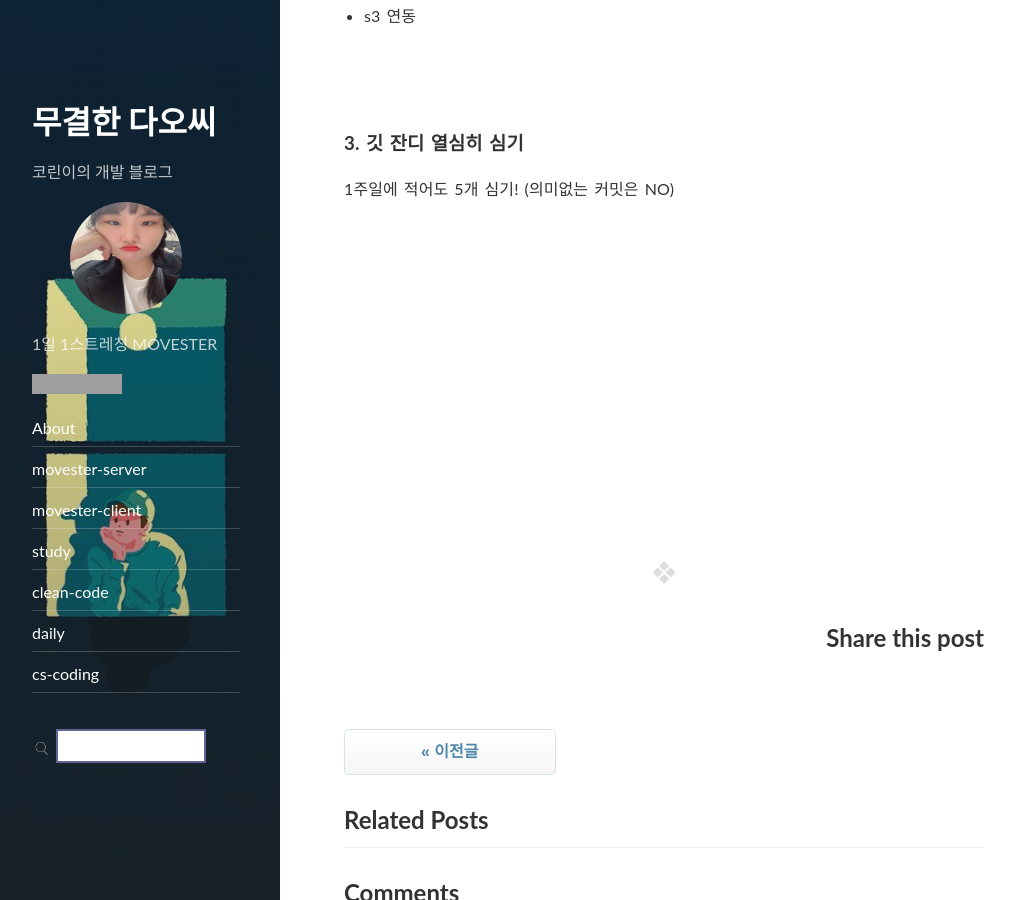
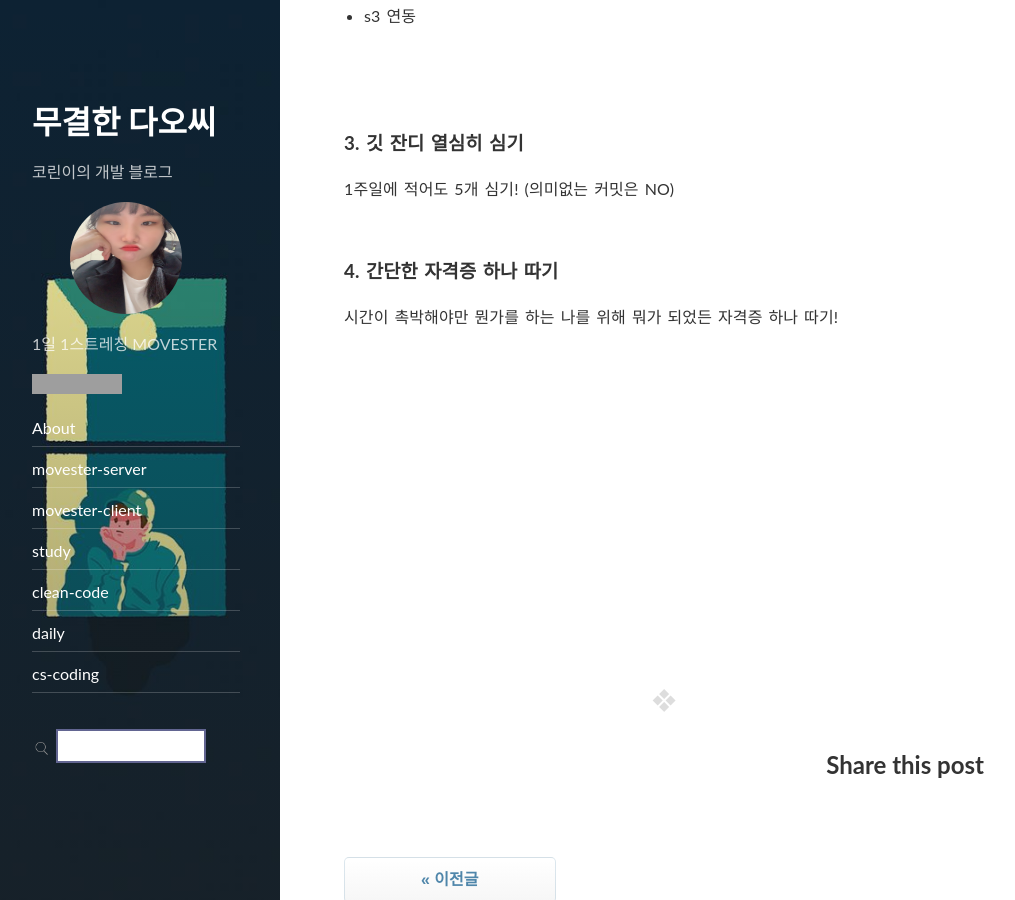
Before and after one commit to jnhro1/jnhro1.github.io, a Jekyll site: the page built from _posts/daily/2021-08-08-8월 목표 캘린더.md, in a window 1280 px wide and 900 px high, scrolled down 1150 px. Shown: the whole window, without its empty margins (8-1023 px from the left). Built offline with Jekyll 4.4.1, drawn with Linux system fonts in a browser that asks for light colours; nearby versions of some CDN libraries; comment, search, counter and statistics services are not loaded; grey boxes are pictures that could not be loaded.

Commit message:
update 8월

```diff
--- a/_posts/daily/2021-08-08-8월 목표 캘린더.md
+++ b/_posts/daily/2021-08-08-8월 목표 캘린더.md
@@ -39,3 +39,8 @@ comments: true
 
 ### 3. 깃 잔디 열심히 심기
 1주일에 적어도 5개 심기! (의미없는 커밋은 NO)
+<br>
+<br>
+
+### 4. 간단한 자격증 하나 따기
+시간이 촉박해야만 뭔가를 하는 나를 위해 뭐가 되었든 자격증 하나 따기!
```
